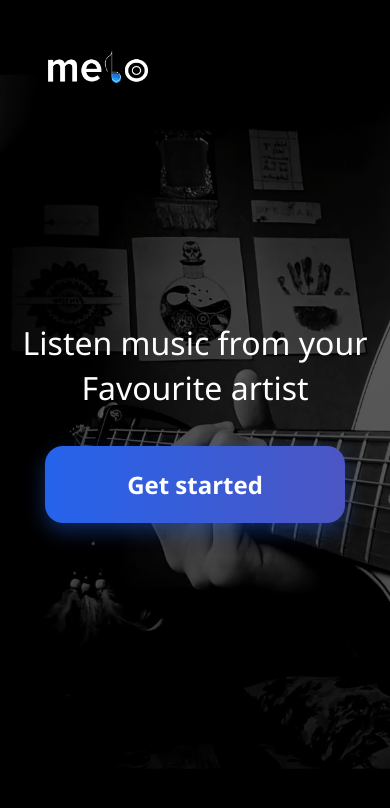
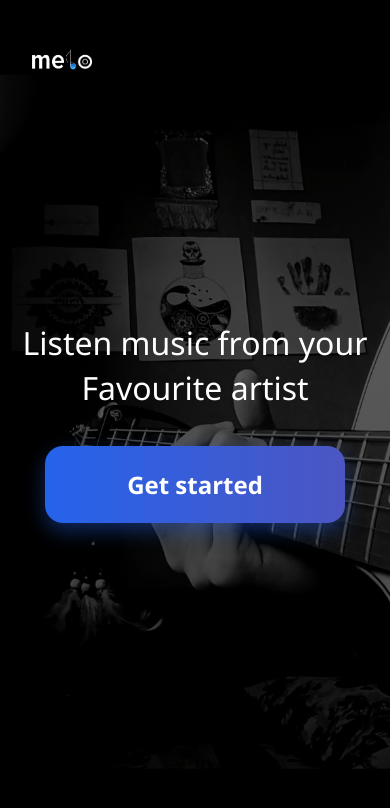
Before and after one commit to Prashant471-cmd/Music-Web-Application, a React app: page / in a window 390 px wide. Shown: the top 808 px of the page. Built offline with nearby package versions, Linux system fonts and the light colour scheme; the HTML template or start-up script is replaced by a standard one.

Commit message:
Logo Size Updated

```diff
--- a/src/index.css
+++ b/src/index.css
@@ -24,12 +24,12 @@
 /* Logo Top Left */
 .welcomePage-logo {
   position: absolute;
-  top: 30px;
-  left: 40px;
+  top: 20px;
+  left: 30px;
 }
 
 .welcomePage-logo img {
-  width: 100px;
+  width: 60px;
 }
 
 /* Content Center */
@@ -76,7 +76,7 @@
   }
 
   .welcomePage-logo {
-    left: 3rem;
+    left: 2rem;
     top: 3rem;
   }
 }
@@ -124,7 +124,6 @@
   padding: 40px 20px;
 }
 
-
 /* Login Button */
 .login-button {
   padding: 22px 32px;
@@ -152,7 +151,7 @@
 
 /* Success Text */
 .success-text {
-  color: #1DB954;
+  color: #1db954;
   margin-bottom: 20px;
 }
 
```
